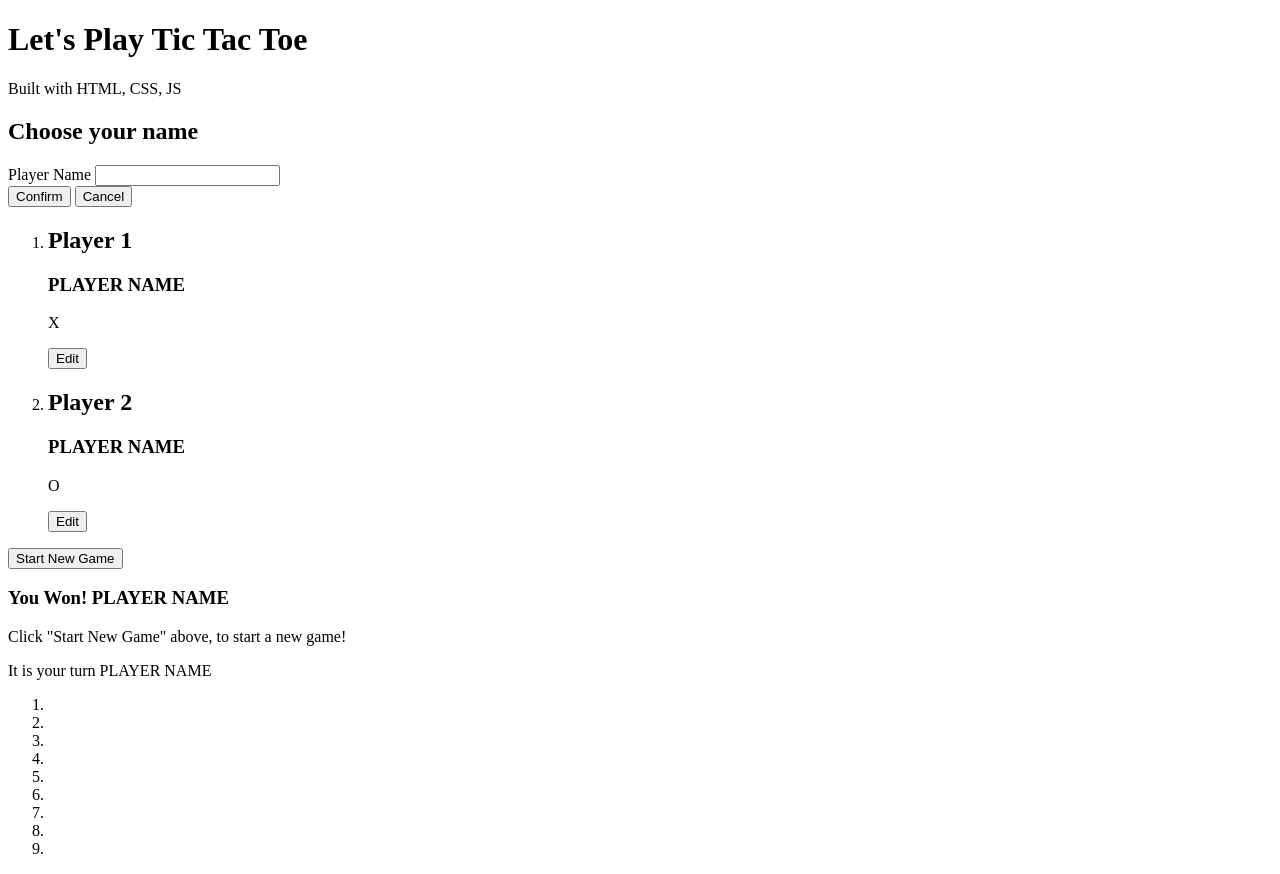
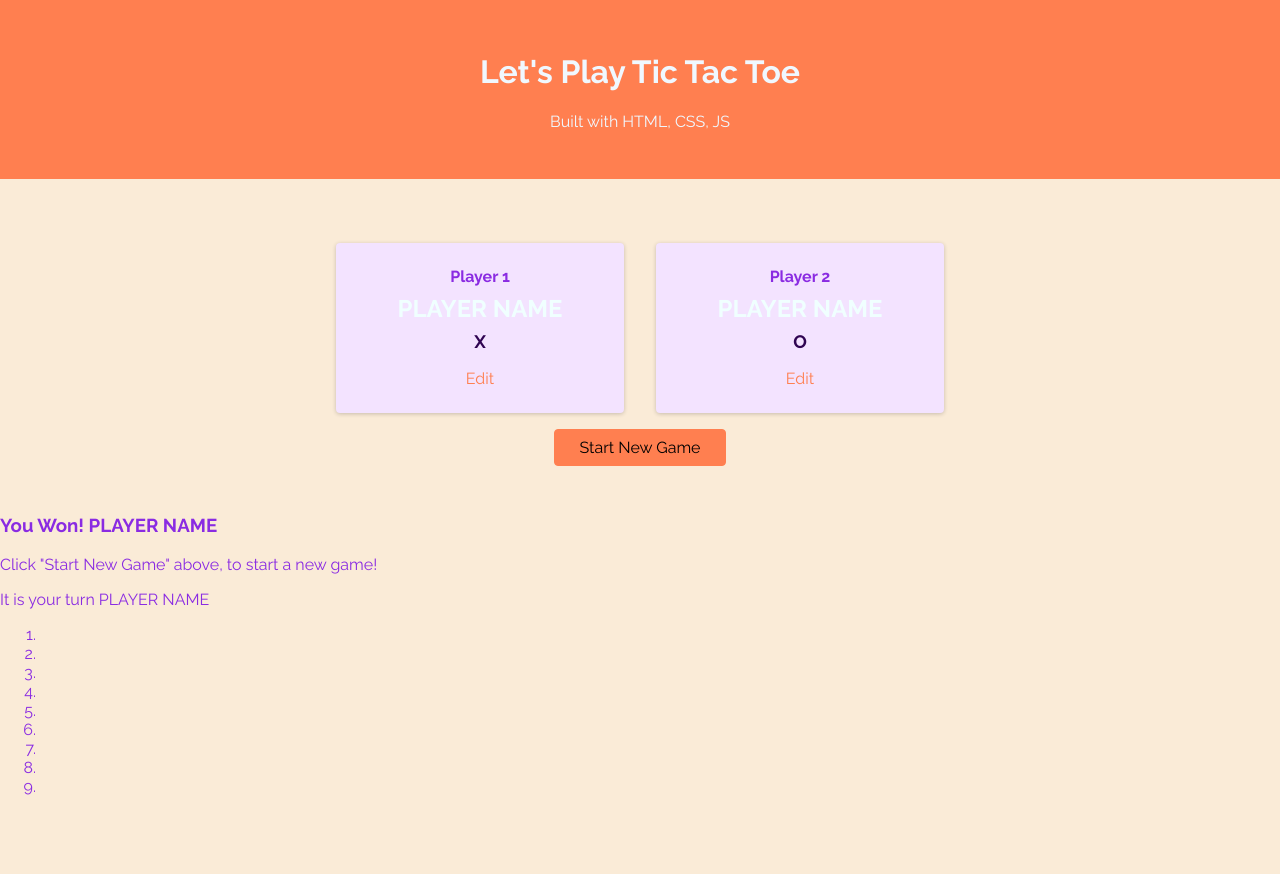
Before and after one commit to azizx018/tic-tac, a plain HTML site: page index.html in a window 1280 px wide. After the commit the page ends 812 px from the top, so only its background shows below. Drawn offline with Linux system fonts and the light colour scheme.

Commit message:
styling
added header styling and player card styling

```diff
--- a/index.html
+++ b/index.html
@@ -5,23 +5,30 @@
     <meta http-equiv="X-UA-Compatible" content="IE=edge">
     <meta name="viewport" content="width=device-width, initial-scale=1.0">
     <title>Tic Tac</title>
+    <link rel="preconnect" href="https://fonts.googleapis.com">
+<link rel="preconnect" href="https://fonts.gstatic.com" crossorigin>
+<link href="https://fonts.googleapis.com/css2?family=Raleway:wght@400;700&display=swap" rel="stylesheet">
+<link rel="stylesheet" href="styles/styles.css">
+<link rel="stylesheet" href="styles/overlays.css">
+<link rel="stylesheet" href="styles/config.css">
 </head>
 <body>
-    <header>
+    <div id="backdrop"></div>
+    <header id="main-header">
         <h1>Let's Play Tic Tac Toe</h1>
         <p>Built with HTML, CSS, JS</p>
     </header>
     <main>
-        <aside>
+        <aside class="modal" id="config-overlay">
             <h2>Choose your name</h2>
             <form>
-                <div>
+                <div class="form-control">
                     <label for="playerName">Player Name</label>
                     <input type="text" name="username" id="playerName">
                 </div>
                 <div>
-                    <button type="submit">Confirm</button>
-                    <button type="submit">Cancel</button>
+                    <button type="submit" class="btn">Confirm</button>
+                    <button type="submit" class="btn btn-alt">Cancel</button>
                 </div>
             </form>
         </aside>
@@ -30,19 +37,19 @@
                 <li>
                     <article><h2>Player 1</h2>
                         <h3>PLAYER NAME</h3>
-                        <p>X</p>
-                        <button>Edit</button>
+                        <p class="player-symbol">X</p>
+                        <button class="btn btn-alt">Edit</button>
                     </article>
                 </li>
                 <li>
                     <article><h2>Player 2</h2>
                         <h3>PLAYER NAME</h3>
-                        <p>O</p>
-                        <button>Edit</button>
+                        <p class="player-symbol">O</p>
+                        <button class="btn btn-alt">Edit</button>
                     </article>
                 </li>
             </ol>
-            <button>Start New Game</button>
+            <button class="btn">Start New Game</button>
 
         </section>
         <section id="active-game">
--- /dev/null
+++ b/styles/config.css
@@ -0,0 +1,58 @@
+#config-overlay{
+    text-align: center;
+}
+#config-overlay h2 {
+    margin: 0.5rem 0;
+    }
+.form-control {
+    margin: 0.5rem 0;
+}
+.form-control label {
+    display: block;
+    margin-bottom: 0.5rem;
+    font-weight: bold;
+}
+.form-control input {
+    font: inherit;
+    border: 1px solid rgb(204, 204, 204);
+    width: 15rem;
+    padding: 0.35rem;
+}
+#game-configuration{
+    width: 90%;
+    max-width: 40rem;
+    margin: 3rem auto;
+    text-align: center;
+}
+
+#game-configuration ol {
+    list-style: none;
+    margin: 0;
+    padding: 0;
+    display: flex;
+
+}
+#game-configuration li{
+    margin: 1rem;
+    padding: 1rem;
+    width: 50%;
+    background-color: rgb(243, 227, 255);
+    border-radius: 4px;
+    box-shadow: 0 1px 4px rgba(0,0,0,0.2);
+}
+#game-configuration h2 {
+    font-size: 1rem;
+    margin: 0.5rem 0;
+
+}
+#game-configuration h3 {
+    font-size: 1.5rem;
+    margin: 0.5rem 0;
+    color: azure;
+}
+.player-symbol {
+    font-weight:bold;
+    font-size: large;
+    color: rgb(47, 4, 82);
+    margin: 0.5rem 0;
+}
--- /dev/null
+++ b/styles/overlays.css
@@ -0,0 +1,30 @@
+.modal{
+    position: fixed;
+    top: 20%;
+    left: 5%;
+    width: 90%;
+    background-color: rgb(255, 255, 255);
+    padding: 1rem;
+    border-radius: 6px;
+    box-shadow: 0 2px 8px rgba(0,0,0.2);
+    display: none;
+
+
+}
+#backdrop {
+    position: fixed;
+    top: 0;
+    left: 0;
+    width: 100%;
+    height: 100%;
+    background-color: rgba(0,0,0.7);
+    display: none;
+}
+
+@media (min-width:48rem) {
+    .modal {
+        left: calc(50% - 20rem);
+        width:  40rem;
+    }
+
+}
--- /dev/null
+++ b/styles/styles.css
@@ -0,0 +1,38 @@
+body {
+    margin: 0;
+    font-family: 'Raleway', 'sans-serif';
+    color:blueviolet;
+    background-color: antiquewhite;
+}
+#main-header{
+    background-color:coral;
+    color: aliceblue;
+    padding: 2rem 5%;
+    text-align: center;
+}
+.btn {
+    font: inherit;
+    padding: 0.5rem 1.5rem;
+    background-color: coral;
+    border: 1px solid coral;
+    border-radius: 4px;
+    cursor: pointer;
+
+}
+
+.btn-alt {
+    background-color: transparent;
+    border-color: transparent;
+    color: coral;
+
+}
+.btn:hover {
+    background-color: blueviolet;
+    border-color: blueviolet;
+
+}
+.btn-alt:hover {
+    background-color: aliceblue;
+    border-color: transparent;
+
+}
```
